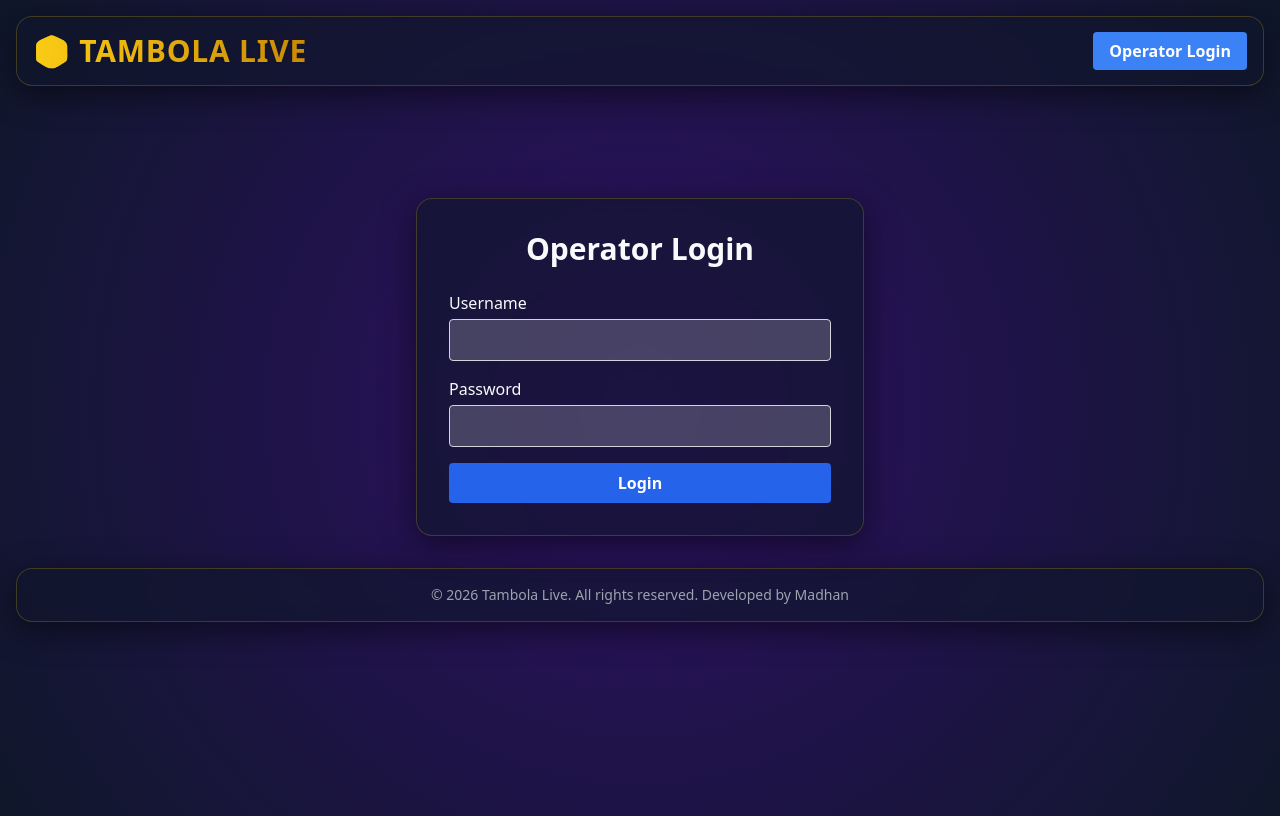
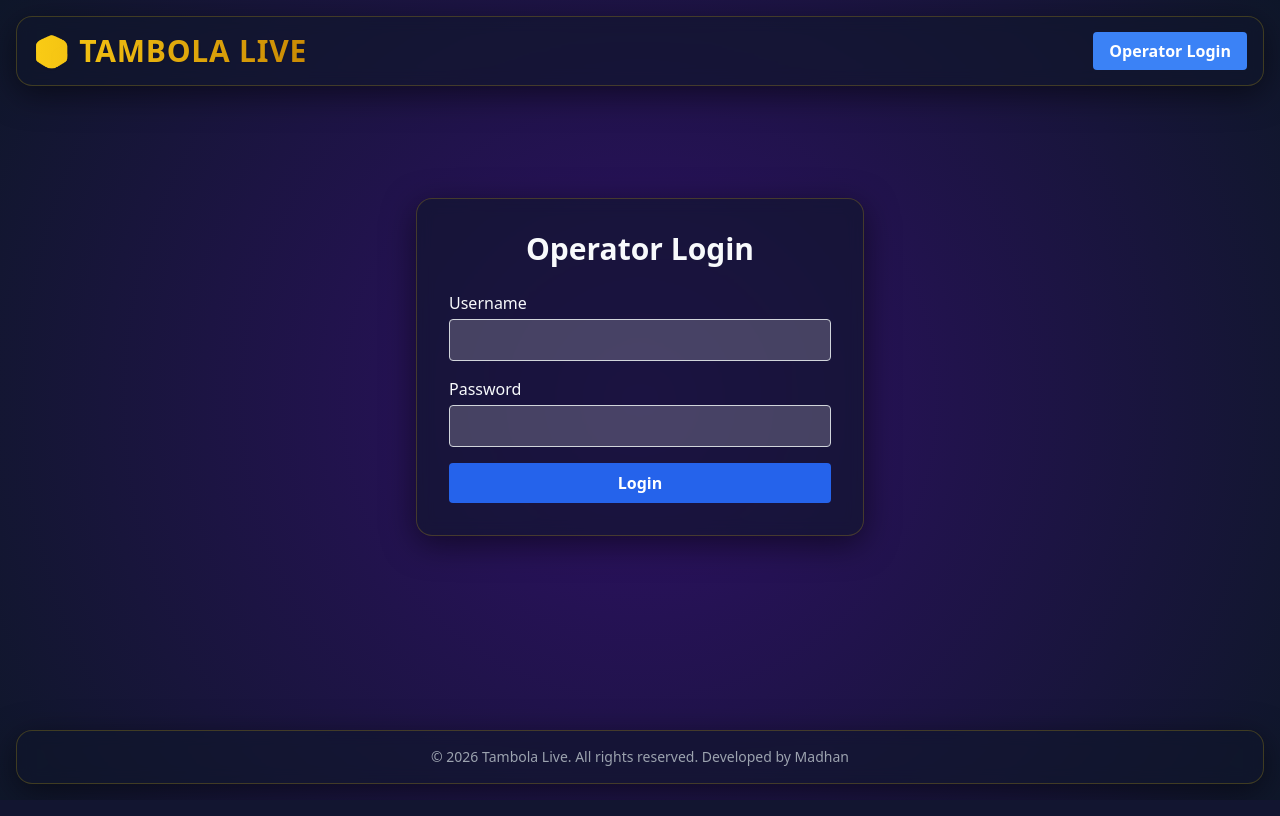
Before and after one commit to madhan023-mn/Hosuise-game, a Django app: page /login/ in a window 1280 px wide. Run offline with Django 5.2, Linux system fonts and the light colour scheme; some libraries are stand-ins or nearby versions.

Commit message:
Keep footer at the bottom of the page

```diff
--- a/templates/base.html
+++ b/templates/base.html
@@ -23,7 +23,7 @@
     </style>
     {% block extra_head %}{% endblock %}
 </head>
-<body class="font-sans antialiased">
+<body class="font-sans antialiased min-h-screen flex flex-col">
     <nav class="glass m-2 md:m-4 p-3 md:p-4 flex flex-col md:flex-row justify-between items-center gap-3 md:gap-0">
         <a href="{% if request.user.is_authenticated %}{% url 'home' %}{% else %}{% url 'public_join' %}{% endif %}">
             <h1 class="text-2xl md:text-3xl font-extrabold text-transparent bg-clip-text bg-gradient-to-r from-yellow-400 to-yellow-600 tracking-wide uppercase drop-shadow-sm">🎲 Tambola Live</h1>
@@ -38,7 +38,7 @@
         </div>
     </nav>
 
-    <main class="container mx-auto p-4 relative z-10">
+    <main class="container mx-auto p-4 relative z-10 flex-grow">
         {% block content %}{% endblock %}
     </main>
 
```
